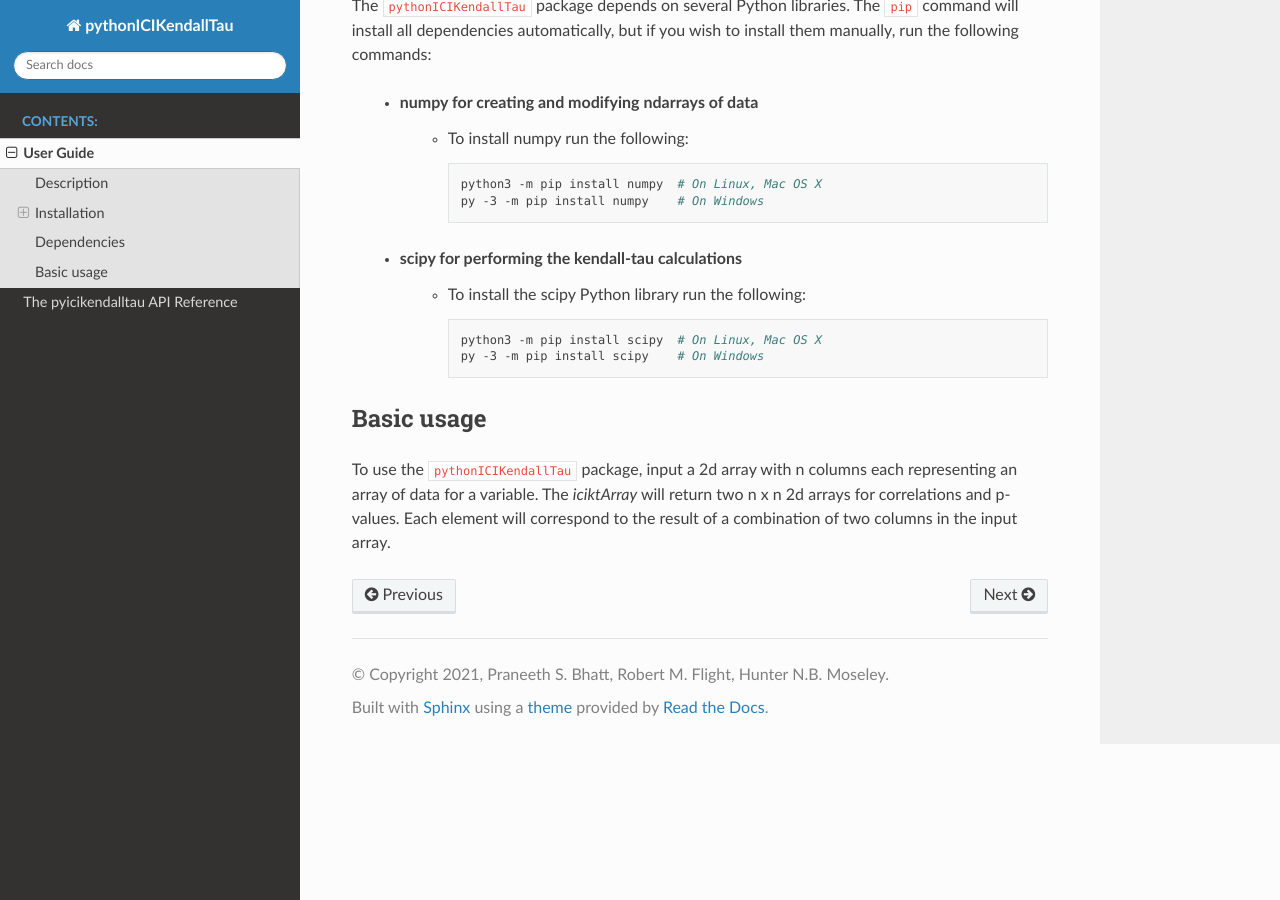
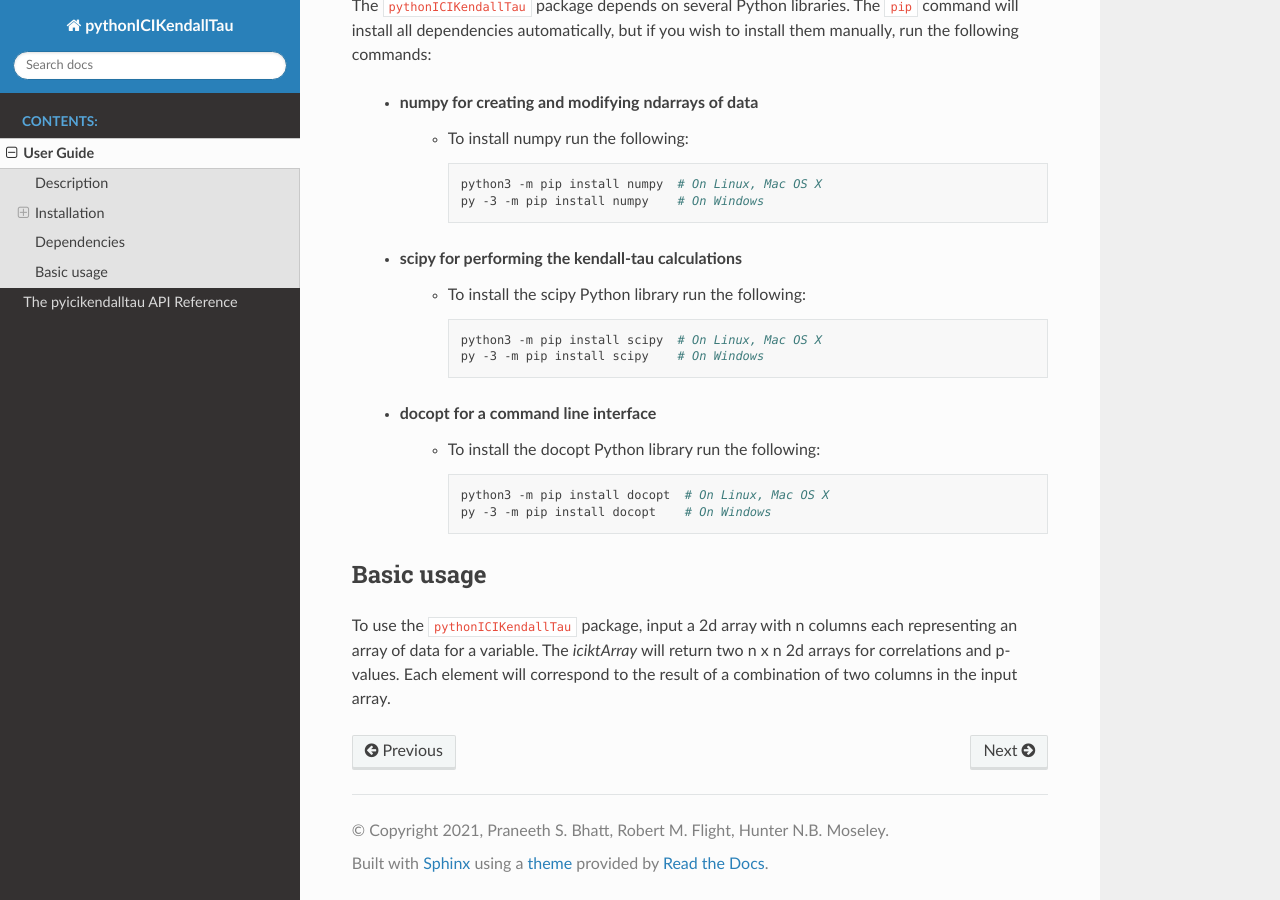
Before and after one commit to MoseleyBioinformaticsLab/icikt, a Sphinx documentation site: the page built from docs/guide.rst, in a window 1280 px wide and 900 px high, scrolled down 1093 px. Built offline with Sphinx 7.4.7 and the Read the Docs theme 2.0.0, drawn with Linux system fonts in a browser that asks for light colours.

Commit message:
Update guide.rst

```diff
--- a/docs/guide.rst
+++ b/docs/guide.rst
@@ -73,6 +73,15 @@ run the following commands:
            python3 -m pip install scipy  # On Linux, Mac OS X
            py -3 -m pip install scipy    # On Windows
 
+   * docopt for a command line interface
+      * To install the docopt Python library run the following:
+
+        .. code:: bash
+
+           python3 -m pip install docopt  # On Linux, Mac OS X
+           py -3 -m pip install docopt    # On Windows
+
+
 
 
 Basic usage
```
